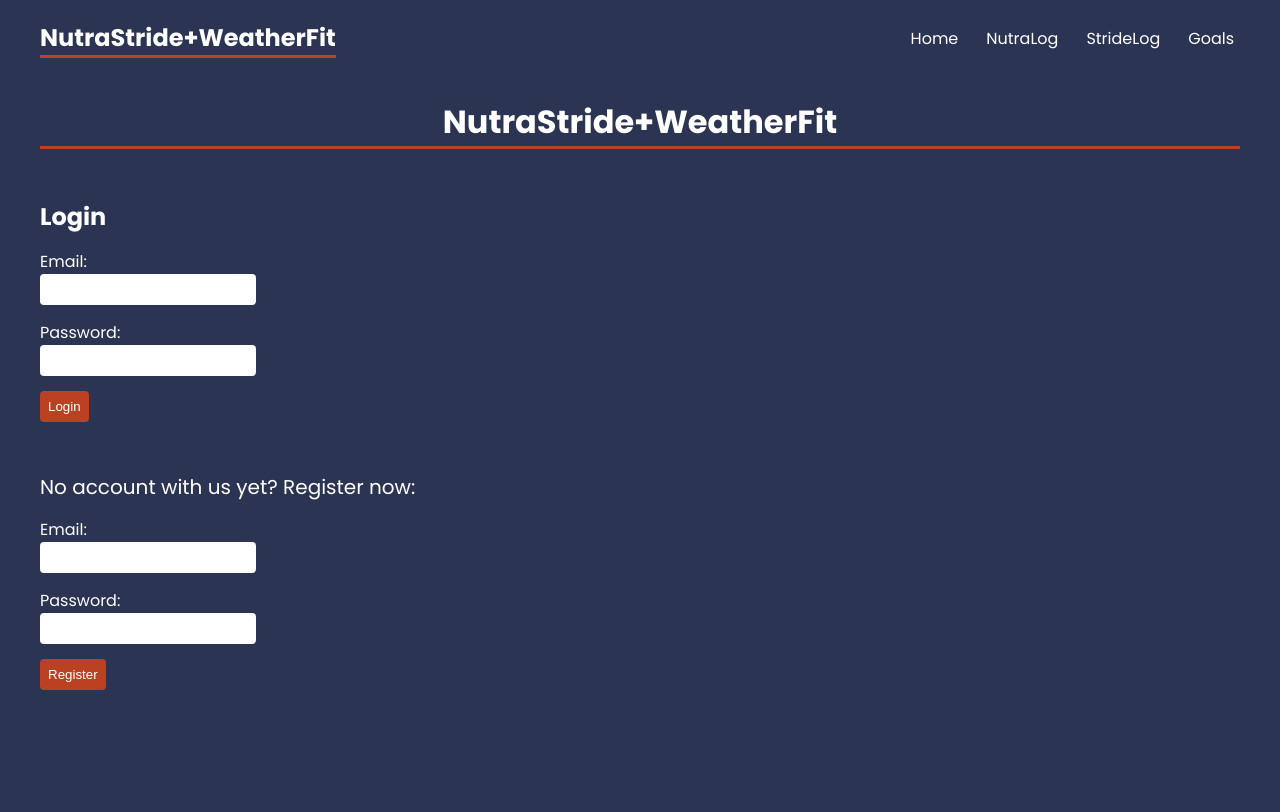
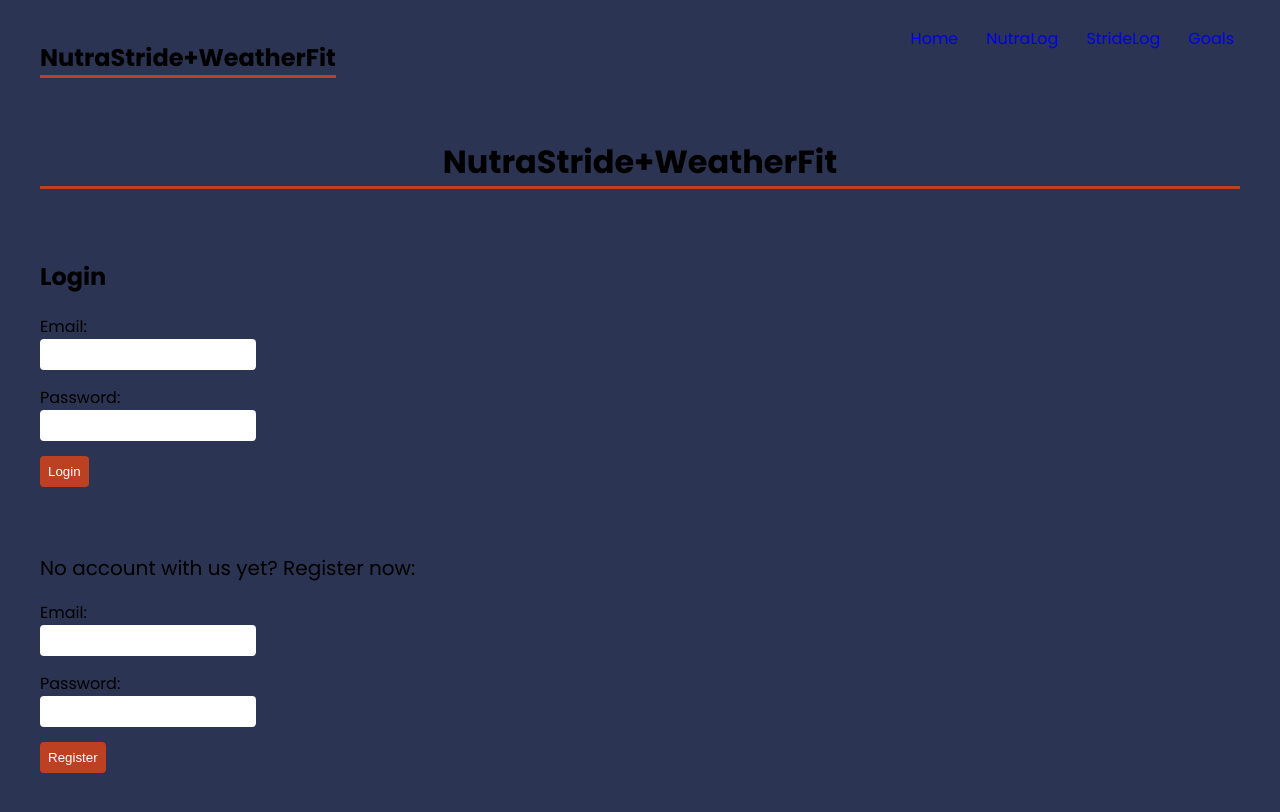
Before and after one commit to KBSwift/pivot-pirates, a React (Vite) app in the folder nutra-stride-react/: page /login in a window 1280 px wide. Shown: the top 812 px of the page. Built offline with nearby package versions, Linux system fonts and the light colour scheme.

Commit message:
Commit 5: User login information updated (commit 2)

```diff
--- a/nutra-stride-react/src/index.css
+++ b/nutra-stride-react/src/index.css
@@ -10,7 +10,7 @@ body {
   font-family: "Poppins";
   background: var(--secondary);
 }
-* {
+  {
 color: #fff;
 margin: 0;
 }
@@ -83,7 +83,7 @@ main {
 .goals-layout nav a.active {
   background: var(--primary);
 }
-/TRACK/
+/*TRACK*/
 .track .metric {
   background: rgba(0, 0, 0, 0.2);
   padding: 5px 20px;
```
Also changed, not shown: nutra-stride-react/src/pages/Login.jsx (+7 -0 lines).
